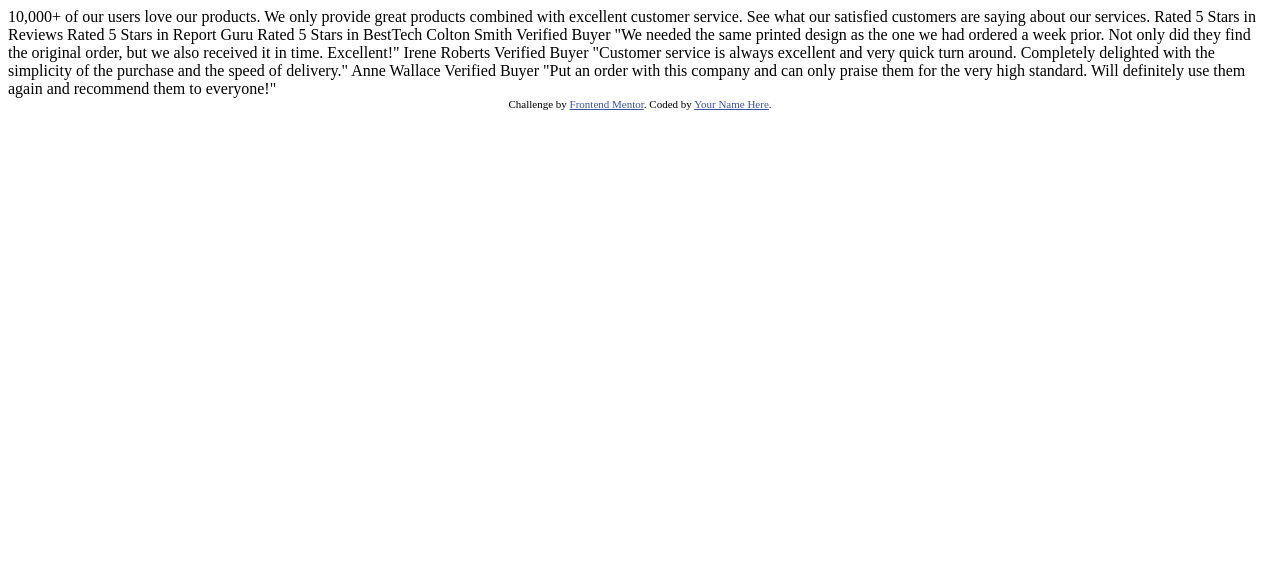
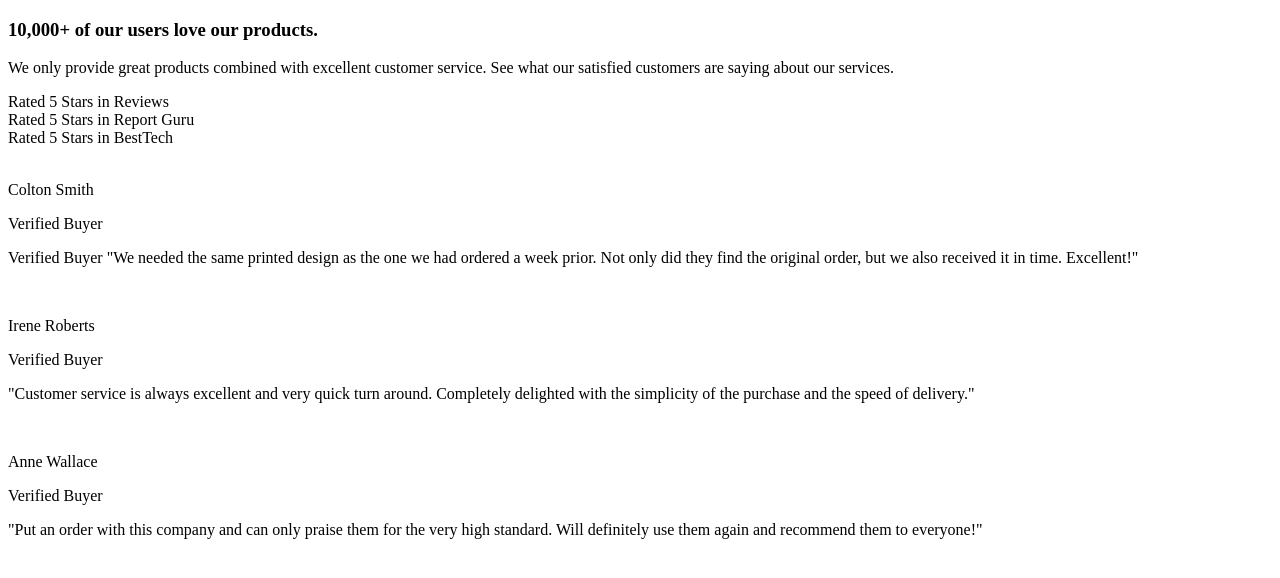
Before and after one commit to Moses2308/social-proof-section, a plain HTML site: page index.html in a window 1280 px wide. Drawn offline with Linux system fonts and the light colour scheme.

Commit message:
created Foundational HTML Structure & removed attribution

```diff
--- a/index.html
+++ b/index.html
@@ -13,49 +13,61 @@
     />
 
     <title>Frontend Mentor | Social proof section</title>
-
-    <!-- Feel free to remove these styles or customise in your own stylesheet 👍 -->
-    <style>
-      .attribution {
-        font-size: 11px;
-        text-align: center;
-      }
-      .attribution a {
-        color: hsl(228, 45%, 44%);
-      }
-    </style>
   </head>
   <body>
-    10,000+ of our users love our products.
+    <section class="reviews">
+      <section class="reviews__top">
+        <h1 class="top__heading">10,000+ of our users love our products.</h1>
+        <p>
+          We only provide great products combined with excellent customer
+          service. See what our satisfied customers are saying about our
+          services.
+        </p>
+        <div class="rating-component">Rated 5 Stars in Reviews</div>
+        <div class="rating-component">Rated 5 Stars in Report Guru</div>
+        <div class="rating-component">Rated 5 Stars in BestTech</div>
+      </section>
 
-    We only provide great products combined with excellent customer service.
-    See what our satisfied customers are saying about our services.
+      <section class="reviews__bottom">
+        <div class="review-component">
+          <div class="review__user">
+            <img src="" alt="" />
+            <p>Colton Smith</p>
+            <p class="verified">Verified Buyer</p>
+          </div>
+          <p>
+            Verified Buyer "We needed the same printed design as the one we had
+            ordered a week prior. Not only did they find the original order, but
+            we also received it in time. Excellent!"
+          </p>
+        </div>
 
-    Rated 5 Stars in Reviews
-    Rated 5 Stars in Report Guru
-    Rated 5 Stars in BestTech
+        <div class="review-component">
+          <div class="review__user">
+            <img src="" alt="" />
+            <p>Irene Roberts</p>
+            <p class="verified">Verified Buyer</p>
+          </div>
+          <p>
+            "Customer service is always excellent and very quick turn around.
+            Completely delighted with the simplicity of the purchase and the
+            speed of delivery."
+          </p>
+        </div>
 
-    Colton Smith
-    Verified Buyer
-    "We needed the same printed design as the one we had ordered a week prior.
-    Not only did they find the original order, but we also received it in time.
-    Excellent!"
-
-    Irene Roberts
-    Verified Buyer
-    "Customer service is always excellent and very quick turn around. Completely
-    delighted with the simplicity of the purchase and the speed of delivery."
-
-    Anne Wallace
-    Verified Buyer
-    "Put an order with this company and can only praise them for the very high
-    standard. Will definitely use them again and recommend them to everyone!"
-
-    <div class="attribution">
-      Challenge by
-      <a href="https://www.frontendmentor.io?ref=challenge" target="_blank"
-        >Frontend Mentor</a
-      >. Coded by <a href="#">Your Name Here</a>.
-    </div>
+        <div class="review-component">
+          <div class="review__user">
+            <img src="" alt="" />
+            <p>Anne Wallace</p>
+            <p class="verified">Verified Buyer</p>
+          </div>
+          <p>
+            "Put an order with this company and can only praise them for the
+            very high standard. Will definitely use them again and recommend
+            them to everyone!"
+          </p>
+        </div>
+      </section>
+    </section>
   </body>
 </html>
```
